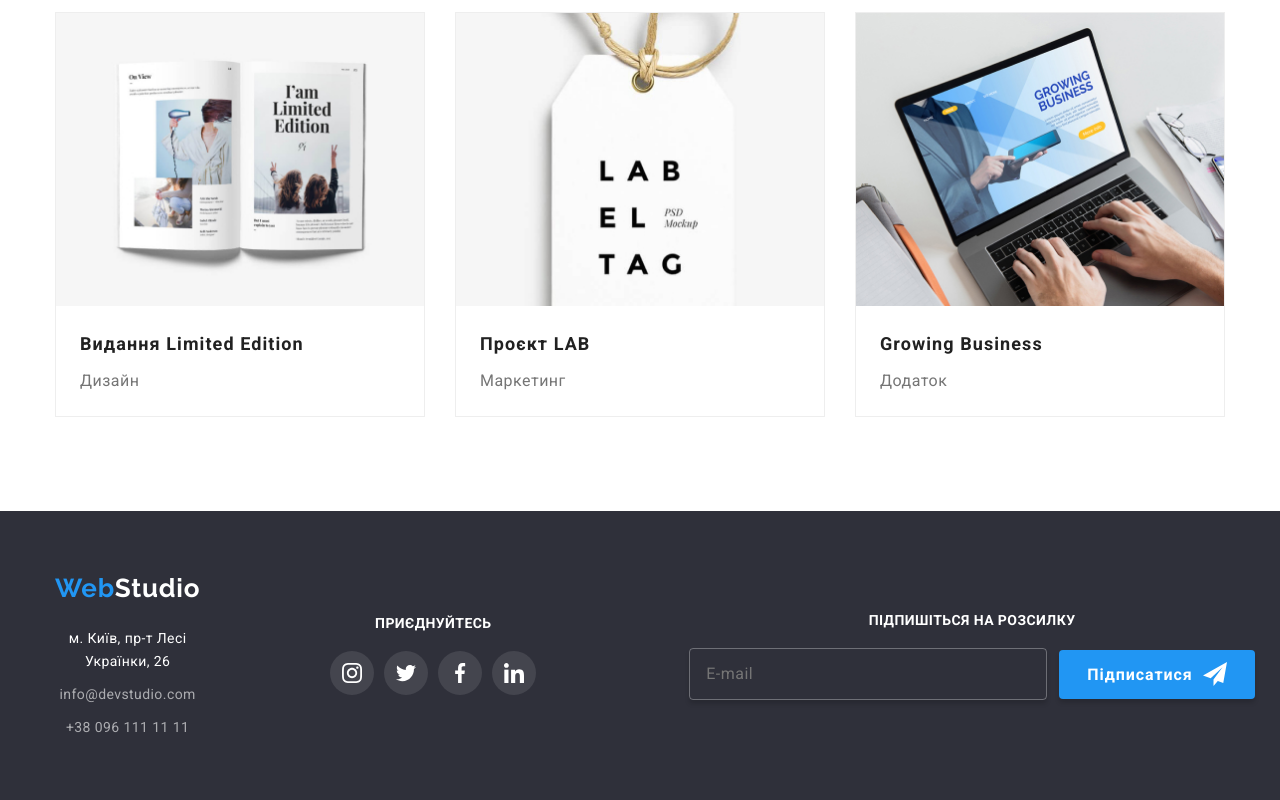
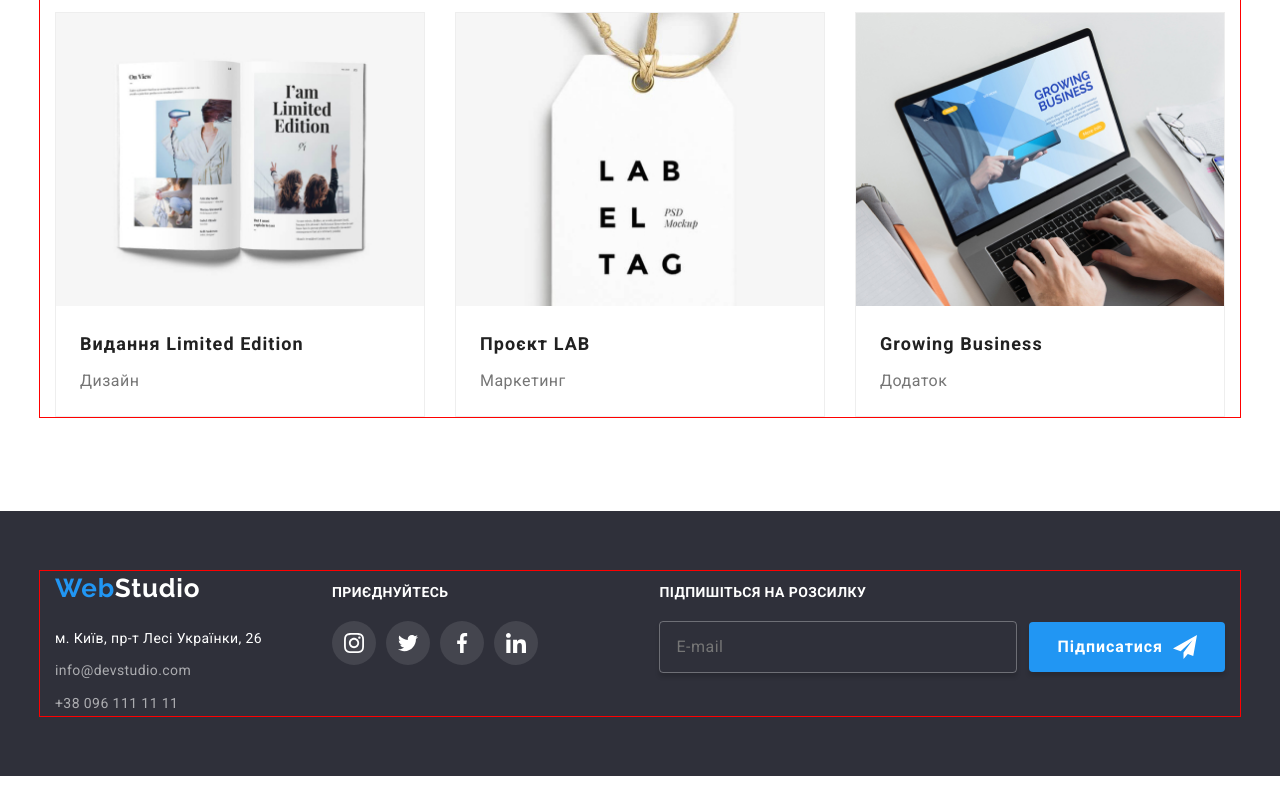
Before and after one commit to Horbunov-Yurii/practic-fe-1-2, a plain HTML site: page pages/portfolio.html in a window 1280 px wide. Shown: the part 1125-1925 px from the top of the page. After the commit the page ends 1901 px from the top, so only its background shows below. Drawn offline with nearby package versions, Linux system fonts and the light colour scheme.

Commit message:
321312
321

```diff
--- a/scss/base/_container.scss
+++ b/scss/base/_container.scss
@@ -2,7 +2,7 @@
   max-width: 1200px;
   margin: 0 auto;
   padding: 0 15px;
-  /* outline: 1px solid red; */
+  outline: 1px solid red;
   @media screen and (min-width: 480px) {
     width: 480px;
   }
--- a/scss/sections/_footer.scss
+++ b/scss/sections/_footer.scss
@@ -6,24 +6,34 @@
 
   & > .container {
   display: flex;
-  align-items:first baseline;
+  align-items: baseline;
   flex-direction: column;
+  // text-align: center;
   text-align: center;
-  gap: 60px;
-  align-items: center;
+
   @media screen and (min-width:480px) {
 
   }
   @media screen and (min-width:768px) {
     flex-direction: row;
+    flex-wrap: wrap;
+    justify-content: center;
+
   }
   @media screen and (min-width:1200px) {
-
+    flex-wrap: nowrap;
+    justify-content: start;
+    text-align: start;
   }
 }
 
 &__wrapper {
-  width: 235px;
+  margin-left: auto;
+  margin-right: auto;
+  @media screen and (min-width: 768px) {
+    margin-left: 0;
+    margin-right: 0;
+  }
 }
 
 
@@ -52,12 +62,16 @@
 }
 
 &__box {
-
+  margin-left: auto;
+  margin-right: auto;
+  margin-top: 60px;
   @media screen and (min-width:480px) {
 
   }
   @media screen and (min-width:768px) {
-
+    margin-left: 165px;
+    margin-top: 0px;
+    margin-right: 0px;
   }
   @media screen and (min-width:1200px) {
     margin-left: 70px;
@@ -132,15 +146,20 @@
 
 
 &__block {
+  margin-top: 60px;
+  margin-left: auto;
+  margin-right: auto;
 
-  @media screen and (min-width:480px) {
+  @media screen and (min-width: 480px) {
 
   }
-  @media screen and (min-width:768px) {
+  @media screen and (min-width: 768px) {
 
   }
-  @media screen and (min-width:1200px) {
-    margin-left: 93px;
+  @media screen and (min-width: 1200px) {
+  margin-left: auto;
+  margin-top: 0px;
+  margin-right: 0px;
   }
 }
 
@@ -156,6 +175,7 @@
   text-transform: uppercase;
   margin-bottom: 20px;
   display: inline-block;
+
 }
 
 &__form {
@@ -187,12 +207,13 @@
   border: 1px solid rgba(255, 255, 255, 0.3);
   background: rgba(33, 150, 243, 0);
   box-shadow: 0px 4px 4px 0px rgba(0, 0, 0, 0.15);
-  width: 100%;
+  // width: 100%;
+  display: block;
   @media screen and (min-width:480px){
     width: 450px
   }
   @media screen and (min-width:768px){
-    width: 450px
+
   }
   @media screen and (min-width:1200px){
     width: 358px;
```
Also changed, not shown: style/main.css, style/main.min.css, 2 other files.
